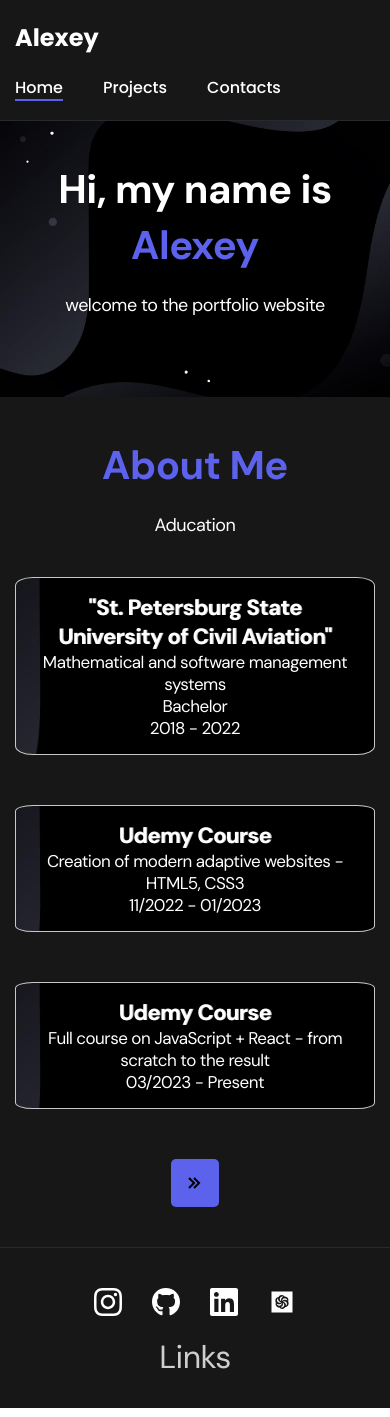
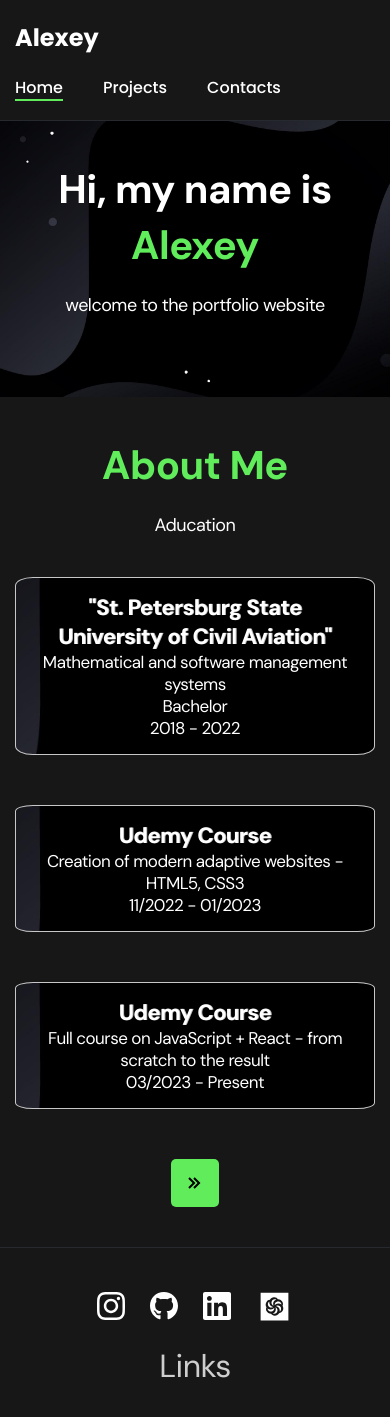
Before and after one commit to dnfff/portfolio-react, a React (Vite) app: page / in a window 390 px wide. Built offline with nearby package versions, Linux system fonts and the light colour scheme.

Commit message:
first commit

```diff
--- a/src/Components/Footer.jsx
+++ b/src/Components/Footer.jsx
@@ -13,7 +13,7 @@ const Footer = () => {
                         <li className="social__item"><a href="https://www.instagram.com/doneflory/?ysclid=liheucdd5485132824"><img src={instagram} alt="Link" /></a></li>
                         <li className="social__item"><a href="https://github.com/dnfff"><img src={gitHub} alt="Link" /></a></li>
                         <li className="social__item"><a href="https://www.linkedin.com/in/%D0%B0%D0%BB%D0%B5%D0%BA%D1%81%D0%B5%D0%B9-%D0%BA%D0%BE%D0%BC%D0%B0%D1%80%D0%BE%D0%B2-690975279/"><img src={linkedIn} alt="Link" /></a></li>
-                        <li className="social__item"><a href="https://www.codewars.com/users/dnff"><img src={codewars} alt="Link" /></a></li>
+                        <li className="social__item2"><a href="https://www.codewars.com/users/dnff"><img src={codewars} alt="Link" /></a></li>
                     </ul>
                     <div className="copyright">
                         <h4>Links</h4>
--- a/src/assets/styles/main.css
+++ b/src/assets/styles/main.css
@@ -1,21 +1,12 @@
 @import "./reset.css";
 @import url('https://fonts.googleapis.com/css2?family=DM+Sans:wght@400;500;700&family=Poppins:wght@400;500;700&display=swap');
-
-/*
-font-family: 'DM Sans', sans-serif;
-font-family: 'Poppins', sans-serif;
-*/
-
-/* * {
-    border: 1px solid red;
-} */
 
 :root {
     --blackpure: #000;
     --black: #171718;
     --black-border: #26292D;
-    --white: #fff;
-    --purple: #5C62EC;
+    --white: #ffffff;
+    --purple: #61ec5c;
 
     --text-color: var(--black);
 
@@ -23,20 +14,9 @@ font-family: 'Poppins', sans-serif;
     --dark-border: var(--black-border);
     --header-text: var(--white);
     --accent: var(--purple);
-
-    /* Light mode */
-    --page-bg: var(--white);
-    --text-color: var(--black);
-
-    --title-1: var(--accent);
-
-    --project-card-bg: var(--white);
-    --project-card-text: var(--black);
-    --box-shadow: 0px 5px 35px rgba(0, 0, 0, 0.25);
 }
 
 .dark {
-     /* Dark mode */
     --page-bg: #252526;
     --text-color: var(--white);
 
@@ -54,11 +34,6 @@ html, body {
 
     font-family: 'DM Sans', sans-serif;
     letter-spacing: -0.5px;
-
-    /* Light mode */
-    background-color: var(--page-bg);
-    color: var(--text-color);
-    scroll-behavior: smooth;
 }
 
 /* General */
@@ -219,7 +194,6 @@ html, body {
 
     background-color: var(--dark-bg);
     background-image: url("/src/img/19852122_6195005.jpg");
-    /* BACKGROUND-ATTACHMENT: FIXED; */
     background-repeat: no-repeat;
     background-size: 220%;
     background-position: center center;
@@ -253,7 +227,6 @@ html, body {
 .header__block {
     height: 90vh;
     width: 75%;
-    /* padding: 15px 20px; */
     display: flex;
     align-items: center;
     flex-direction: column;
@@ -291,7 +264,6 @@ html, body {
 .header__block2 {
     height: 62vh;
     width: 50%;
-    /* padding: 15px 25px; */
     display: flex;
     align-items: center;
     flex-direction: column;
@@ -313,7 +285,6 @@ html, body {
   }
 
 .header__title {
-    /* margin-bottom: 20px; */
     font-size: 40px;
     font-weight: 700;
     line-height: 1.4;
@@ -500,7 +471,7 @@ html, body {
 
 .social {
     display: flex;
-    column-gap: 30px;
+    column-gap: 25px;
     align-items: center;
 }
 
@@ -591,6 +562,10 @@ html, body {
     .social__item {
         width: 28px;
     }
+    .social__item2 {
+        width: 37px;
+        border-radius: 50px;
+    }
 
 }
 
@@ -599,14 +574,12 @@ html, body {
     width: 100%;
     height: 150px;
     display: flex;
-    /* flex-direction: column; */
     align-items: center;
     justify-content: center;
     margin-top: 45px;
 }
 
 .imagess {
-    /* margin-left: 20px; */
     height: 90px;
     width: 90px;
 }
@@ -615,7 +588,6 @@ html, body {
     width: 100%;
     height: 50%;
     display: flex;
-    /* flex-direction: column; */
     align-items: center;
     justify-content: center;
 }
@@ -623,11 +595,9 @@ html, body {
 .contacts {
     height: 69vh;
     width: 100%;
-    /* background-color: #000ed4; */
     display: flex;
     flex-direction: column;
     align-items: center;
-    /* justify-content: center; */
 }
 
 .contacts h1 {
@@ -641,7 +611,6 @@ html, body {
 
 .contact_text {
     font-size: 1.5em;
-    /* margin-top: 45px; */
     gap: 10px;
     text-decoration: none;
 
@@ -684,7 +653,6 @@ html, body {
     display: flex;
     flex-direction: column;
     align-items: center;
-    /* justify-content: center; */
 }
 
 
@@ -707,7 +675,7 @@ html, body {
 
 .header__wrapper2 {
     padding: 0 15px;
-    width: 100%;
+    width: 70vh;
     display: flex;
     justify-content: center;
     align-items: center;
@@ -732,7 +700,7 @@ html, body {
 
 .header__wrapper3 {
     padding: 0 15px;
-    /* width: 400px; */
+    width: 100%;
     display: flex;
     justify-content: center;
     align-items: center;
@@ -744,16 +712,20 @@ html, body {
 
 .col1 {
     display: flex;
+    justify-content: center;
+    width: 100%;
+
 }
 .col2 {
     display: flex;
+    justify-content: center;
     margin-bottom: 50px;
+    width: 100%;
 }
 
 .header__block__u2 {
     width: 170px;
     margin: 20px;
-    /* border: solid 2px #c7c7c7; */
     border-radius: 5%;
     display: flex;
     justify-content: center;
```
Also changed, not shown: src/img/icons/codewars.svg.
